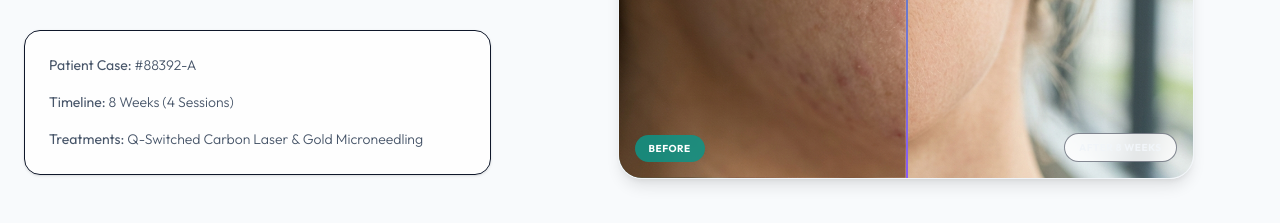
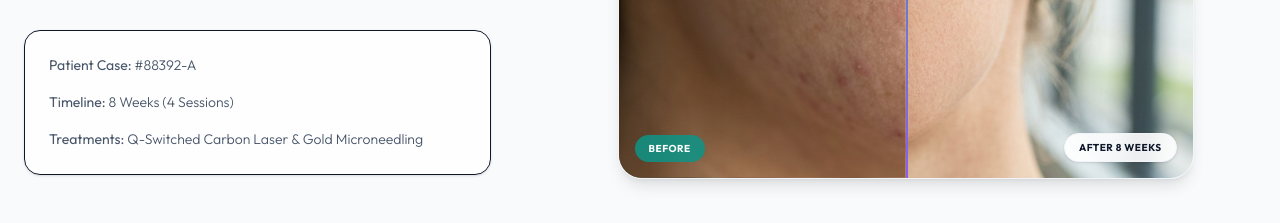
Before and after one commit to Abhiboss07/Awish-Clinic, a Next.js app: page / in a window 1280 px wide. Shown: the part 3040-3263 px from the top of the page. Built offline with nearby package versions, Linux system fonts and the light colour scheme; a web font is replaced by a local one.

Commit message:
fix: resolve text contrast visibility issue in Before/After comparison slider After Weeks badge

```diff
--- a/src/components/BeforeAfterSlider.tsx
+++ b/src/components/BeforeAfterSlider.tsx
@@ -57,7 +57,7 @@ export default function BeforeAfterSlider() {
         alt="Skin After Treatment"
         className="absolute inset-0 w-full h-full object-cover pointer-events-none select-none"
       />
-      <div className="absolute right-4 bottom-4 bg-white/85 border border-slate-200/50 backdrop-blur-md text-slate-800 text-[10px] font-bold tracking-wider px-3.5 py-1.5 rounded-full pointer-events-none uppercase">
+      <div className="absolute right-4 bottom-4 bg-white/90 border border-slate-100 backdrop-blur-md text-clinic-dark text-[10px] font-bold tracking-wider px-3.5 py-1.5 rounded-full pointer-events-none uppercase shadow-sm">
         After 8 Weeks
       </div>
 
```
